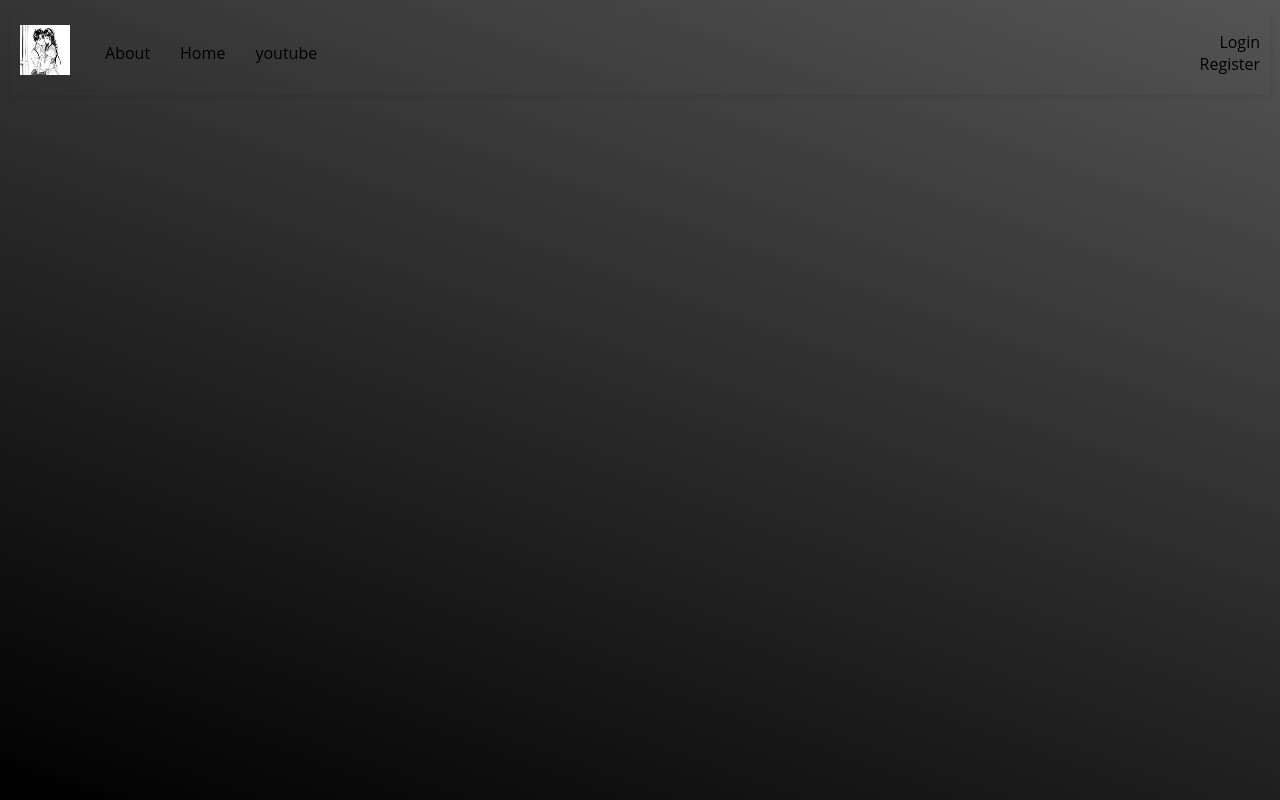
After one commit to Ba1Kerrr/Fast-Api, a FastAPI app: template registration_part/templates/index.html in a window 1280 px wide. The commit adds this page. Run offline with FastAPI, Linux system fonts and the light colour scheme; the template is opened without the code that fills it, so the values that code supplies are empty.

Commit message:
added FULL registration

```diff
--- a/registration_part/1.py
+++ /dev/null
@@ -1,4 +0,0 @@
-from pathlib import Path
-
-
-print(Path(__file__).parent)
--- a/registration_part/main.py
+++ b/registration_part/main.py
@@ -1,43 +1,78 @@
-from fastapi import FastAPI, Form, Request
+from fastapi import FastAPI, Form, Depends, HTTPException,Request
 from fastapi.responses import HTMLResponse, RedirectResponse
 from fastapi.templating import Jinja2Templates
 from fastapi.staticfiles import StaticFiles
+from passlib.context import CryptContext
+from starlette.middleware.sessions import SessionMiddleware
 from pathlib import Path
-
-#importing func to insert values in database
-from database import insert_values,find_users
+from fastapi.middleware.cors import CORSMiddleware
 
 app = FastAPI()
-
-# Mount the static files directory
+#add my static files(css,other)
 app.mount("/static", StaticFiles(directory=Path(__file__).parent / "templates"), name="static")
 
-# Set up Jinja2 templates
-templates = Jinja2Templates(directory='templates')
+# Middleware for session management
+app.add_middleware(SessionMiddleware, secret_key="your_secret_key")
+app.add_middleware(
+    CORSMiddleware,
+    allow_origins=["*"],  # Adjust this to your needs
+    allow_credentials=True,
+    allow_methods=["*"],
+    allow_headers=["*"],
+)
+# Template configuration
+templates = Jinja2Templates(directory="templates")
 
-@app.post('/registrate', response_class=HTMLResponse)
-async def registrate(full_name: str = Form(...), username: str = Form(...), email: str = Form(...), password: str = Form(...), confirm_password: str = Form(...)):
-    if password == confirm_password  : #and find_users() < 0
-        insert_values(full_name,username,email,password) # add to database
-        return f'''
-        <h1>Registration Successful!</h1>
-        '''
-    elif find_users() > 0:
-        return f'''
-        <h1>Registration Failed!</h1>
-        <p>Username already exists</p>
-        '''
-    elif password != confirm_password:
-        script = '<script>alert("Registration Failed!");</script>'
-        templates.TemplateResponse('regitration-form.html')
-    else:
-        script = '<script>alert("Registration Failed!");</script>'
-        templates.TemplateResponse('regitration-form.html')
+# Password hashing
+pwd_context = CryptContext(schemes=["bcrypt"], deprecated="auto")
 
-@app.get('/reg-form', response_class=HTMLResponse)
-async def main(request: Request):
-    return templates.TemplateResponse('regitration-form.html', {'request': request})
+# In-memory user storage (for demonstration purposes)
+users_db = {}
 
-@app.get('/', response_class=HTMLResponse)
-async def main2(request: Request):
-    return RedirectResponse("/reg-form")
+def verify_password(plain_password, hashed_password):
+    return pwd_context.verify(plain_password, hashed_password)
+
+def get_password_hash(password):
+    return pwd_context.hash(password)
+
+@app.get("/")
+async def read_root(request: Request):
+    user = request.session.get('user')
+    return templates.TemplateResponse("index.html", {"request": request, "user": user})
+@app.get("/logout")
+async def logout(request: Request):
+    request.session.clear()
+    return RedirectResponse(url="/", status_code=303)
+
+
+@app.get("/register", response_class=HTMLResponse)
+async def register_form(request: Request):
+    return templates.TemplateResponse("register.html", {"request": request})
+
+@app.post("/register")
+async def register(full_name: str = Form(...), username: str = Form(...), email: str = Form(...), password: str = Form(...), confirm_password: str = Form(...)):
+    if username in users_db:
+        raise HTTPException(status_code=400, detail="Username already registered")
+    elif username in users_db:
+        raise HTTPException(status_code=400, detail="Email already registered")
+
+    users_db[username] = {
+        "full_name": full_name,
+        "username": username,
+        "email": email,
+        "password": get_password_hash(password),
+    }
+    return RedirectResponse(url="/login", status_code=303)
+
+@app.get("/login", response_class=HTMLResponse)
+async def login_form(request: Request):
+    return templates.TemplateResponse("login.html", {"request": request})
+
+@app.post("/login")
+async def login(request: Request,username: str = Form(...), password: str = Form(...)):
+    user = users_db.get(username)
+    if user is None or not verify_password(password, user['password']):
+        raise HTTPException(status_code=400, detail="Invalid credentials")
+
+    request.session['user'] = username
+    return RedirectResponse(url="/", status_code=303)
--- /dev/null
+++ b/registration_part/templates/index.html
@@ -0,0 +1,39 @@
+<!DOCTYPE html>
+<html lang="en">
+<head>
+    <meta charset="UTF-8">
+    <meta name="viewport" content="width=device-width, initial-scale=1.0">
+    <title>Home</title>
+    <link href="{{ url_for('static', path='./static/index.css') }}" rel="stylesheet">
+
+
+</head>
+<body>
+    <div class = "header">
+        <div class="container">
+            <div class="menu">
+                <div class="logo">
+                    <img src="{{ url_for('static', path='./static/logo.png') }}" alt="Logo"></li>
+                </div>
+                    <ul>
+                    <li><a href="/about">About</a></li>
+                    <li><a href="/">Home</a></li>
+                    <li><a href="https://www.youtube.com/">youtube</a></li>
+                    </ul>
+            </div>
+            <div class="reg-block">
+                {% if user %}
+                <div class="logged-in">
+                    <p><a href="/logout">Logout</a></p>
+                </div>
+                {% else %}
+                <div class="not-logged-in">
+                    <p><a href="/login">Login</a></p>
+                    <p><a href="/register">Register</a></p>
+                </div>
+                {% endif %}
+            </div>
+        </div>
+    </div>
+</body>
+</html>
--- a/registration_part/templates/static/index.css
+++ b/registration_part/templates/static/index.css
@@ -1,151 +1,81 @@
-@import url('https://fonts.googleapis.com/css2?family=Poppins:wght@200;300;400;500;600;700&display=swap');
-*{
+* {
   margin: 0;
   padding: 0;
   box-sizing: border-box;
-  font-family: 'Poppins',sans-serif;
+  font-family: 'Open Sans', sans-serif;
 }
-body{
+
+body {
   height: 100vh;
+  padding: 10px;
+  background: linear-gradient(200deg, #383838db, #000000);
+}
+
+.header {
+  padding: 15px 10px; /* Padding for the header */
+  box-shadow: 0 2px 5px rgba(0, 0, 0, 0.1); /* Subtle shadow */
+}
+
+.container {
   display: flex;
-  justify-content: center;
-  align-items: center;
-  padding: 10px;
-  background: linear-gradient(135deg, #777777, #000000);
+  justify-content: space-between; /* Space between logo/menu and registration block */
+  align-items: center; /* Center items vertically */
 }
-.container{
-  max-width: 700px;
-  width: 100%;
-  background-color: #fff;
-  padding: 25px 30px;
-  border-radius: 5px;
-  box-shadow: 0 5px 10px rgba(0,0,0,0.15);
+
+.menu {
+  display: flex;
+  align-items: center; /* Center items vertically */
+  font-size: 16px;
 }
-.container .title{
-  font-size: 25px;
-  font-weight: 500;
-  position: relative;
+
+.logo > img {
+  width: 50px;
+  height: 50px;
+  margin-right: 20px; /* Space between logo and menu */
 }
-.container .title::before{
-  content: "";
-  position: absolute;
-  left: 0;
-  bottom: 0;
-  height: 3px;
-  width: 30px;
-  border-radius: 5px;
-  background: linear-gradient(135deg, #777777, #000000);
+
+ul {
+  list-style: none; /* Remove bullet points */
+  display: flex; /* Display list items in a row */
 }
-.content form .user-details{
+
+li {
+  margin: 0 15px; /* Space between menu items */
+}
+
+a {
+  color: black;
+  text-decoration: none;
+}
+
+a:hover {
+  color: #565d65; /* Change color on hover */
+}
+
+.reg-block {
   display: flex;
-  flex-wrap: wrap;
-  justify-content: space-between;
-  margin: 20px 0 12px 0;
+  align-items: center; /* Center items vertically */
 }
-form .user-details .input-box{
-  margin-bottom: 15px;
-  width: calc(100% / 2 - 20px);
+
+.not-logged-in {
+  display: flex;
+  flex-direction: column; /* Stack login/register vertically */
+  align-items: flex-end; /* Align to the right */
+
 }
-form .input-box span.details{
-  display: block;
-  font-weight: 500;
-  margin-bottom: 5px;
+
+.login, .register {
+  margin: 5px 0; /* Space between login and register links */
 }
-.user-details .input-box input{
-  height: 45px;
-  width: 100%;
-  outline: none;
-  font-size: 16px;
-  border-radius: 5px;
-  padding-left: 15px;
-  border: 1px solid #ccc;
-  border-bottom-width: 2px;
-  transition: all 0.3s ease;
-}
-.user-details .input-box input:focus,
-.user-details .input-box input:valid{
-  border-color: #000000;
-}
- form .gender-details .gender-title{
-  font-size: 20px;
-  font-weight: 500;
- }
- form .category{
-   display: flex;
-   width: 80%;
-   margin: 14px 0 ;
-   justify-content: space-between;
- }
- form .category label{
-   display: flex;
-   align-items: center;
-   cursor: pointer;
- }
 
- form .button{
-   height: 45px;
-   margin: 35px 0
- }
- form .button input{
-   height: 100%;
-   width: 100%;
-   border-radius: 5px;
-   border: none;
-   color: #fff;
-   font-size: 18px;
-   font-weight: 500;
-   letter-spacing: 1px;
-   cursor: pointer;
-   transition: all 0.3s ease;
-   background: linear-gradient(135deg, #777777, #000000);
-}
- form .button input:hover{
-  /* transform: scale(0.99); */
-  background: linear-gradient(135deg, #777777, #000000);
+/* Responsive Design */
+@media (max-width: 768px) {
+  .container {
+      flex-direction: column; /* Stack items vertically on smaller screens */
+      align-items: flex-start; /* Align items to the left */
   }
- @media(max-width: 584px){
- .container{
-  max-width: 100%;
-}
-form .user-details .input-box{
-    margin-bottom: 15px;
-    width: 100%;
-  }
-  form .category{
-    width: 100%;
-  }
-  .content form .user-details{
-    max-height: 300px;
-    overflow-y: scroll;
-  }
-  .user-details::-webkit-scrollbar{
-    width: 5px;
-  }
-  }
-  @media(max-width: 459px){
-  .container .content .category{
-    flex-direction: column;
+
+  .menu {
+      margin-bottom: 10px; /* Space below the menu */
   }
 }
-.notification {
-  position: fixed;
-  top: 20px;
-  right: 20px;
-  background-color: #4caf50; /* Зеленый цвет для успешного уведомления */
-  color: white;
-  padding: 15px;
-  border-radius: 5px;
-  z-index: 1000;
-  transition: opacity 0.5s ease, transform 0.5s ease;
-  opacity: 0;
-  transform: translateY(-20px);
-}
-
-.notification.show {
-  opacity: 1;
-  transform: translateY(0);
-}
-
-.hidden {
-  display: none;
-}
--- a/registration_part/validation.py
+++ /dev/null
@@ -1,2 +0,0 @@
-full_name,username,email,password = 'Hello','adada','adadad@f','ada'
-print(f"INSERT INTO site_registrations (Full_Name,Username,Email,Password) VALUES ('{full_name}','{username}','{email}','{password}')")
```
Also changed, not shown: Full_project/index.html (deleted, +0 -9 lines), Full_project/with_database.py (deleted, +0 -40 lines), registration_part/database.py (deleted, +0 -44 lines), registration_part/templates/login.html (added, +28 -0 lines), registration_part/templates/register.html (renamed from registration_part/templates/regitration-form.html, +4 -5 lines), registration_part/templates/static/index.js (+27 -1 lines), registration_part/templates/static/login.css (added, +38 -0 lines), registration_part/templates/static/registrate.css (added, +151 -0 lines), temlate_of_input_from_html/main.py (added, +15 -0 lines), temlate_of_input_from_html/templates/index.html (added, +20 -0 lines), registration_part/templates/static/logo.png (added).
